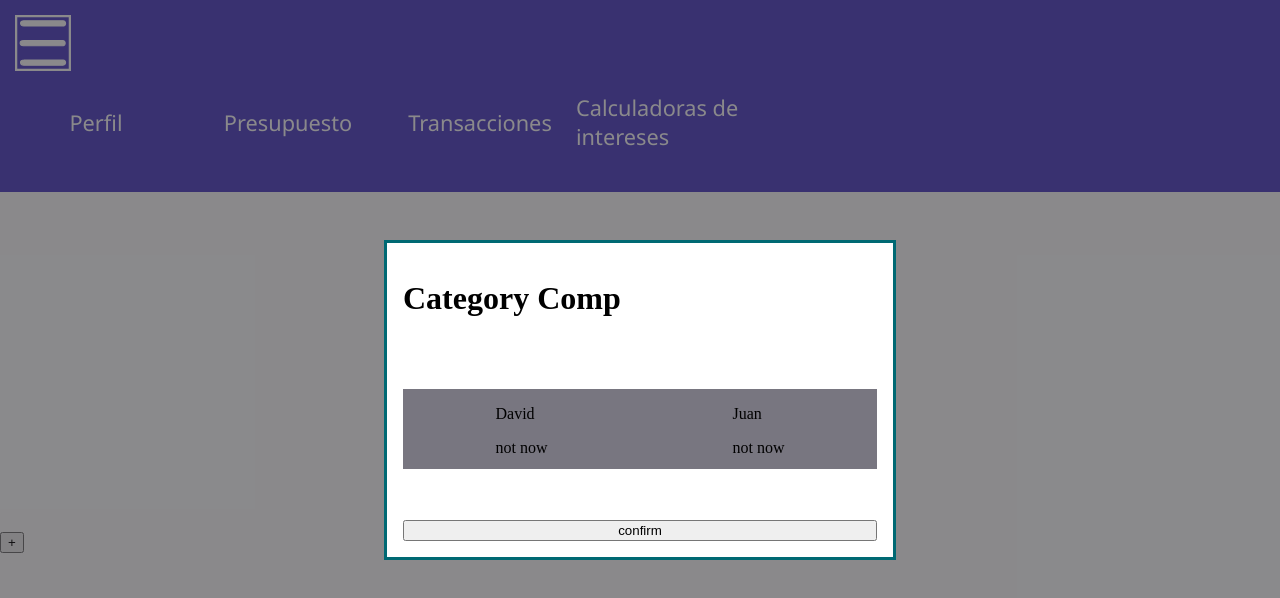
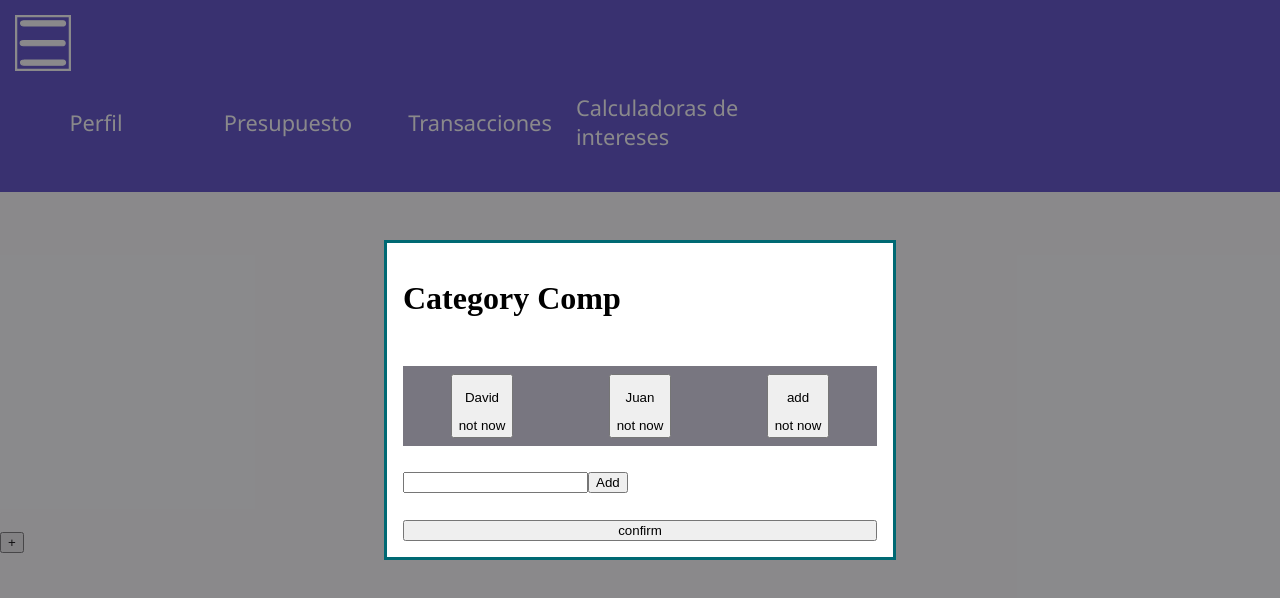
Before and after one commit to DavidDevVelandia/moneysafe, a Vue app: page /budget/expenses in a window 1280 px wide. Shown: the top 598 px of the page. Built offline with nearby package versions, Linux system fonts and the light colour scheme.

Commit message:
add category

```diff
--- a/src/components/budget/AddCategoryComp.vue
+++ b/src/components/budget/AddCategoryComp.vue
@@ -3,11 +3,12 @@
     <div class="window">
         <h1>Category Comp</h1>
         <div class="categories-container">
-            <div v-for="category in categories" :key="category.id">
+            <button v-for="category in categories" :key="category.id" class="item" @click="handleClick(category, $event)">
                 <p>{{ category.name }}</p>
                 <p>{{ category.image }}</p>
-            </div>
+            </button>
         </div>
+        <CategoryComp v-if="categoryIsAdded"/>
         <button>confirm</button>
     </div>
 </div>
@@ -21,6 +22,10 @@
     width: 100vw;
     height: 100%;
     background-color: #1c1b1f83;
+}
+.item{
+    display: block;
+    height: 80%;
 }
 .window{
     box-sizing: border-box;
@@ -38,6 +43,7 @@
     display: flex;
     flex-direction: row;
     justify-content: space-around;
+    align-items: center;
     height: 5rem;
     width: 100%;
     background-color: #787680;
@@ -47,7 +53,18 @@
 import { ref } from "vue";
 //import AddCategory from "./../categories/categories"
 import { ShowCategories } from "../categories/categories";
+import CategoryComp from "./CategoryComp.vue"
 const categories = ref(ShowCategories())
+const categoryIsAdded = ref(true)
+console.log(categories.value[0].name)
 
-console.log(categories.value[0].name)
+function handleClick(category){
+
+    if(category.name==="add"){
+        categoryIsAdded.value = !categoryIsAdded.value
+    }
+    else{
+        categoryIsAdded.value = false
+    }
+}
 </script>
--- /dev/null
+++ b/src/components/budget/CategoryComp.vue
@@ -0,0 +1,14 @@
+<template>
+    <div>
+        <input type="text" v-model="name">
+        <button class="button__add" @click.prevent="handleClick">Add</button>
+    </div>
+</template>
+<style lang="scss" scoped>
+
+</style>
+<script setup>
+//import { AddCategory } from '../categories/categories';
+    function handleClick(){
+    }
+</script>
--- a/src/components/categories/categories.js
+++ b/src/components/categories/categories.js
@@ -6,6 +6,11 @@ let categories = [
     },
     {
         name: "Juan",
+        image: "not now",
+        id: generateUniqueId()
+    },
+    {
+        name: "add",
         image: "not now",
         id: generateUniqueId()
     }
```
